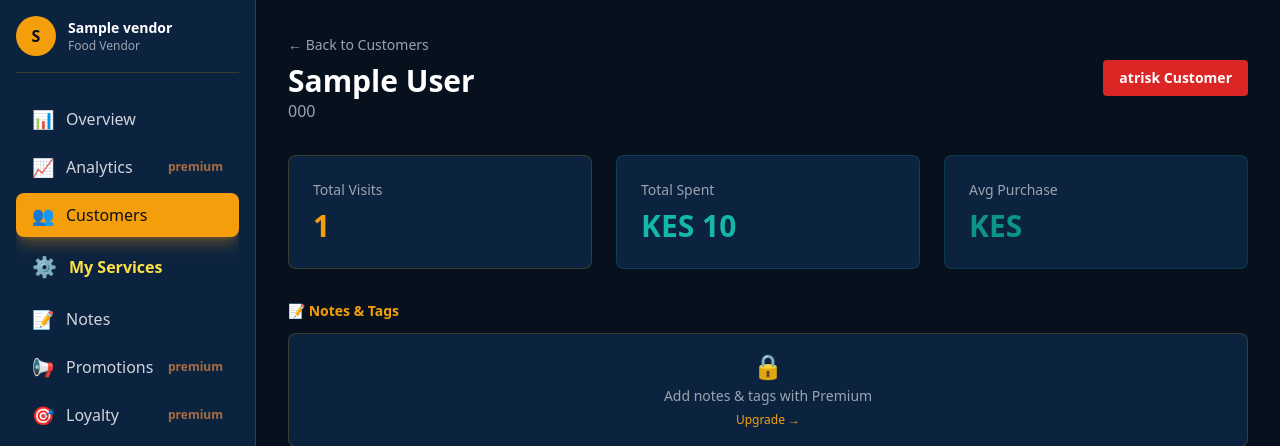
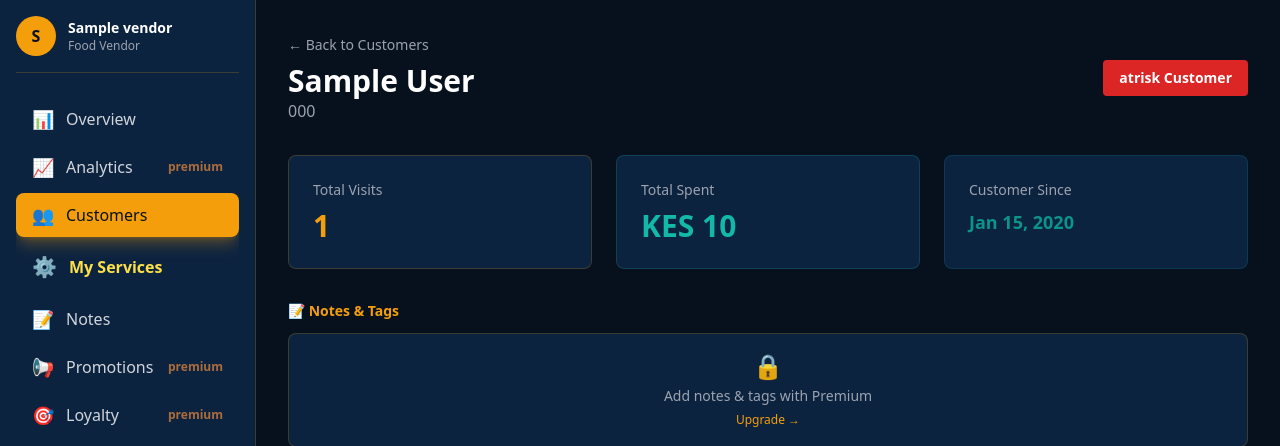
Before and after one commit to jira54/campo, a Django app: page /customers/1/ in a window 1280 px wide. Shown: the top 446 px of the page. Run offline with Django 5.2, Linux system fonts and the light colour scheme; a user stored in the database is signed in; tables that the repository leaves empty hold one stand-in row (values such as "Sample post"); some libraries are stand-ins or nearby versions.

Commit message:
Fix customer addition time display issues
- Fix CSV export to use timezone-aware datetime formatting
- Add 'Customer Since' field to customer detail page
- Show when customer was first added to the system
- All times now properly display Africa/Nairobi timezone

```diff
--- a/customers/views.py
+++ b/customers/views.py
@@ -251,7 +251,7 @@ def customer_export_csv(request):
 
     for c in customers:
         first_added = getattr(c, 'added_at', None)
-        first_added_str = first_added.strftime('%Y-%m-%d') if first_added else ''
+        first_added_str = first_added.astimezone().strftime('%Y-%m-%d') if first_added else ''
         writer.writerow([
             c.name,
             c.phone,
--- a/templates/customers/detail.html
+++ b/templates/customers/detail.html
@@ -38,8 +38,8 @@
                     <p class="text-3xl font-bold text-sea">KES {{ customer.total_spent|floatformat:0 }}</p>
                 </div>
                 <div class="bg-navy border border-teal border-opacity-20 rounded-lg p-6">
-                    <p class="text-gray-400 text-sm mb-2">Avg Purchase</p>
-                    <p class="text-3xl font-bold text-teal">KES {% if customer.total_visits %}{{ customer.avg_purchase|floatformat:0 }}{% else %}—{% endif %}</p>
+                    <p class="text-gray-400 text-sm mb-2">Customer Since</p>
+                    <p class="text-lg font-bold text-teal">{{ customer.added_at|date:"M d, Y" }}</p>
                 </div>
             </div>
 
```
